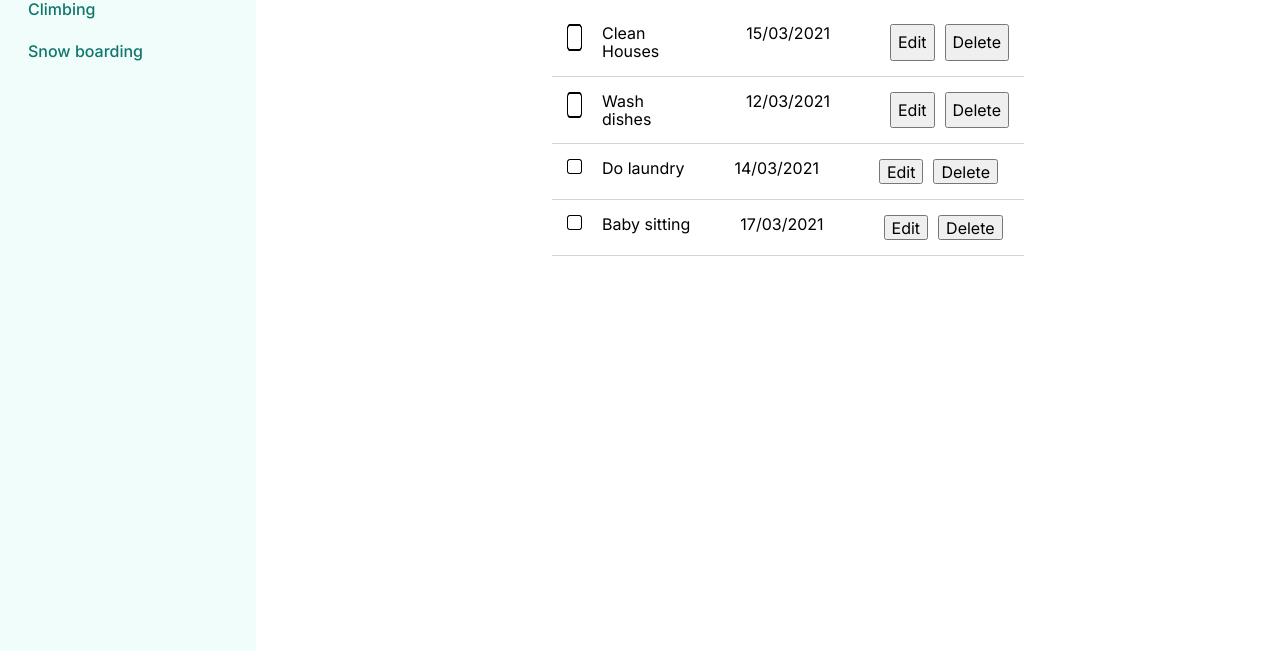
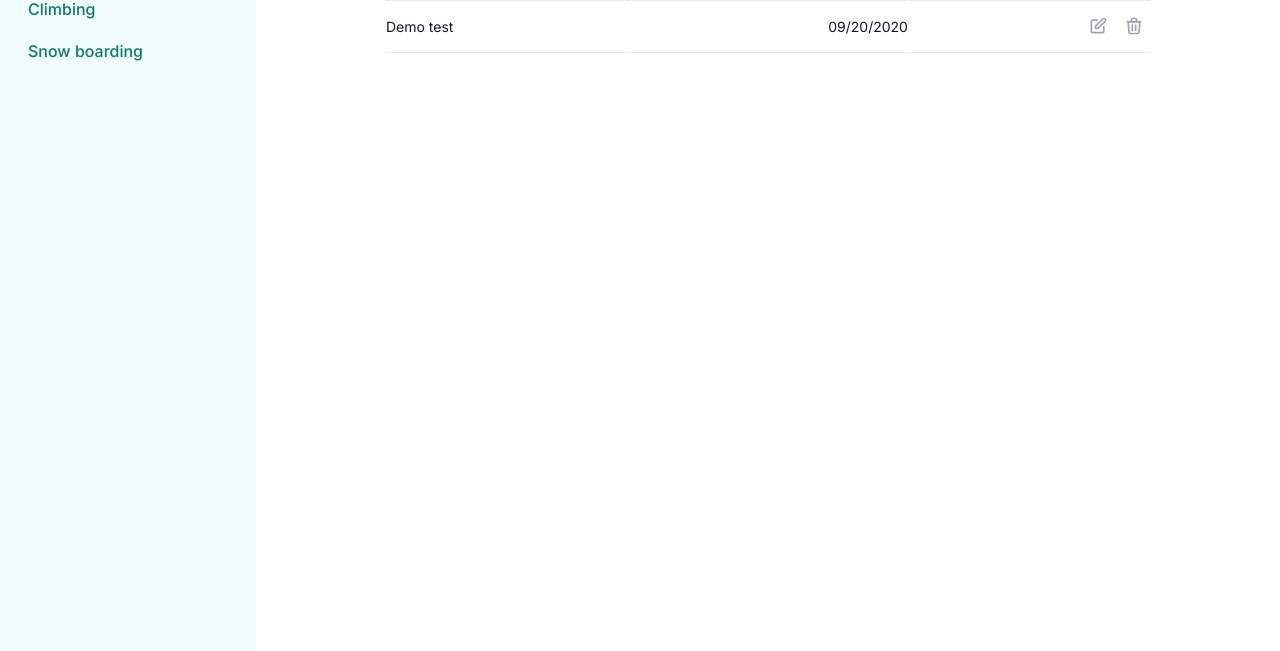
Before and after one commit to abeidahmed/todo-list-js, a website built with webpack: page dist/index.html in a window 1280 px wide. Shown: the part 149-800 px from the top of the page. Built offline with Linux system fonts and the light colour scheme.

Commit message:
Change todo layout to table container

```diff
--- a/src/stylesheets/_todos.scss
+++ b/src/stylesheets/_todos.scss
@@ -1,33 +1,49 @@
-.default-todos {
-  max-width: 512px;
+.todo-container {
+  max-width: 768px;
+  padding: 0 24px;
   margin: 0 auto;
-  padding: 48px 0;
-  width: 100%;
 }
 
-.todos-title {
-  font-size: 32px;
-  font-weight: 700;
-
+.todo-table {
+  width: 100%;
+  text-align: left;
 }
 
-.todo {
-  display: flex;
-  padding: 15px;
-  border-bottom: 1px solid $gray-300;
+.table-head {
+  font-weight: 400;
+  color: $gray-700;
+  font-size: 12px;
+  padding: 12px 0;
+  border-bottom: 1px solid $gray-200;
+  text-transform: uppercase;
+
+  &.right {
+    text-align: right;
+  }
 }
 
-.todo .todo-li {
-  margin-right: 50px;
+.table-td {
+  font-weight: 400;
+  font-size: 14px;
+  color: $gray-900;
+  padding: 12px 0;
+  border-bottom: 1px solid $gray-200;
+  white-space: nowrap;
+
+  &.right {
+    text-align: right;
+  }
+
+  button {
+    background-color: transparent;
+    border: 0;
+    color: $gray-400;
+    cursor: pointer;
+    outline: none;
+    transition: all 150ms ease-in-out;
+
+    &:hover {
+      color: $gray-500;
+    }
+  }
 }
-
-.todo img {
-  width: 15px;
-  margin-bottom: 10px;
-  vertical-align: middle;
-  margin-right: 20px;
-}
-
-.todo button {
-  margin-left: 10px;
-}
--- a/src/stylesheets/_variable.scss
+++ b/src/stylesheets/_variable.scss
@@ -1,4 +1,7 @@
+$gray-200: #e5e7eb;
 $gray-300: #d1d5db;
+$gray-400: #9ca3af;
+$gray-500: #6b7280;
 $gray-700: #374151;
 $gray-900: #111827;
 
```
Also changed, not shown: dist/assets/logo.svg (renamed from src/assets/logo.svg), dist/index.html, dist/main.js, src/assets/chck.png (deleted).
